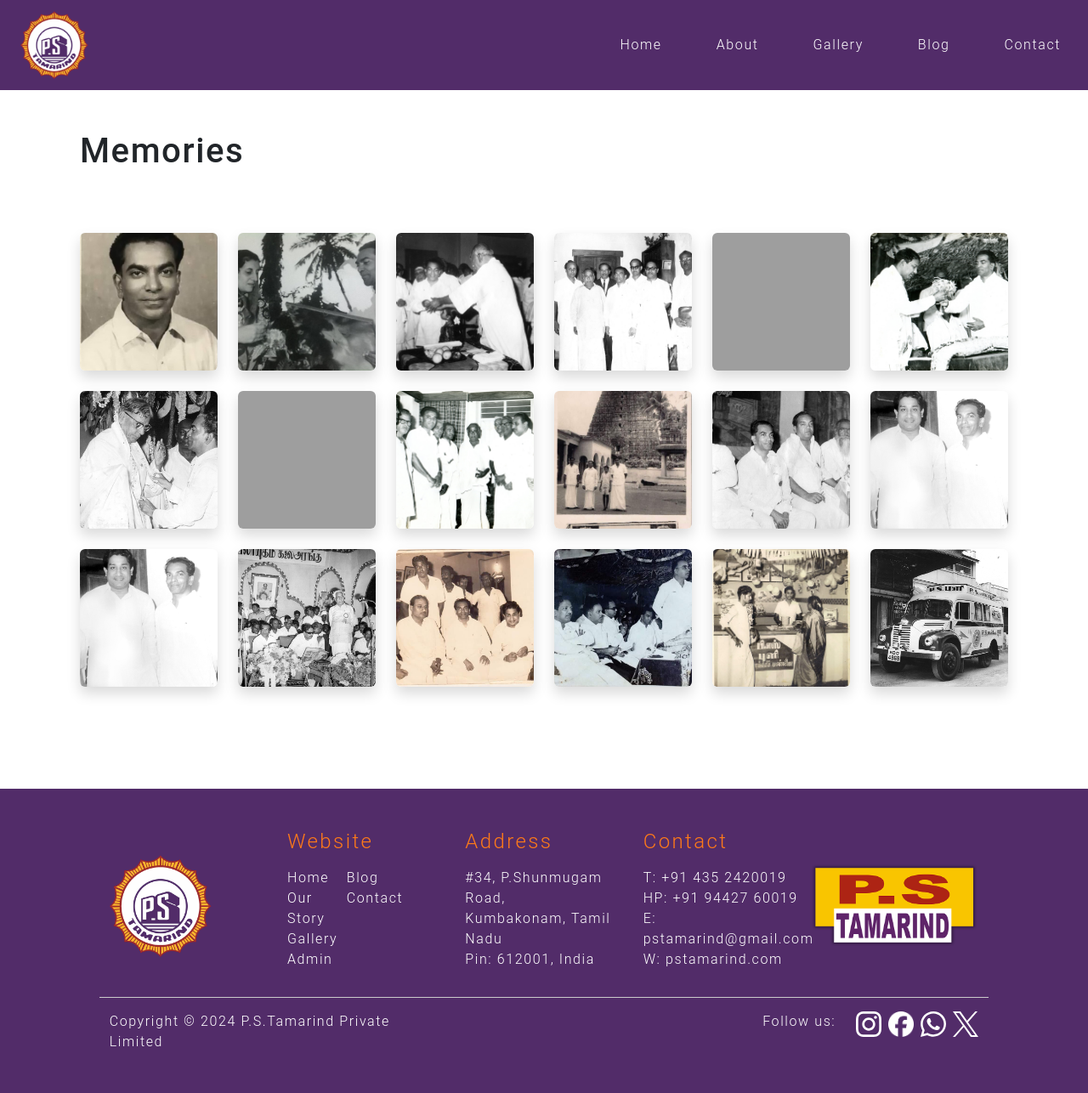
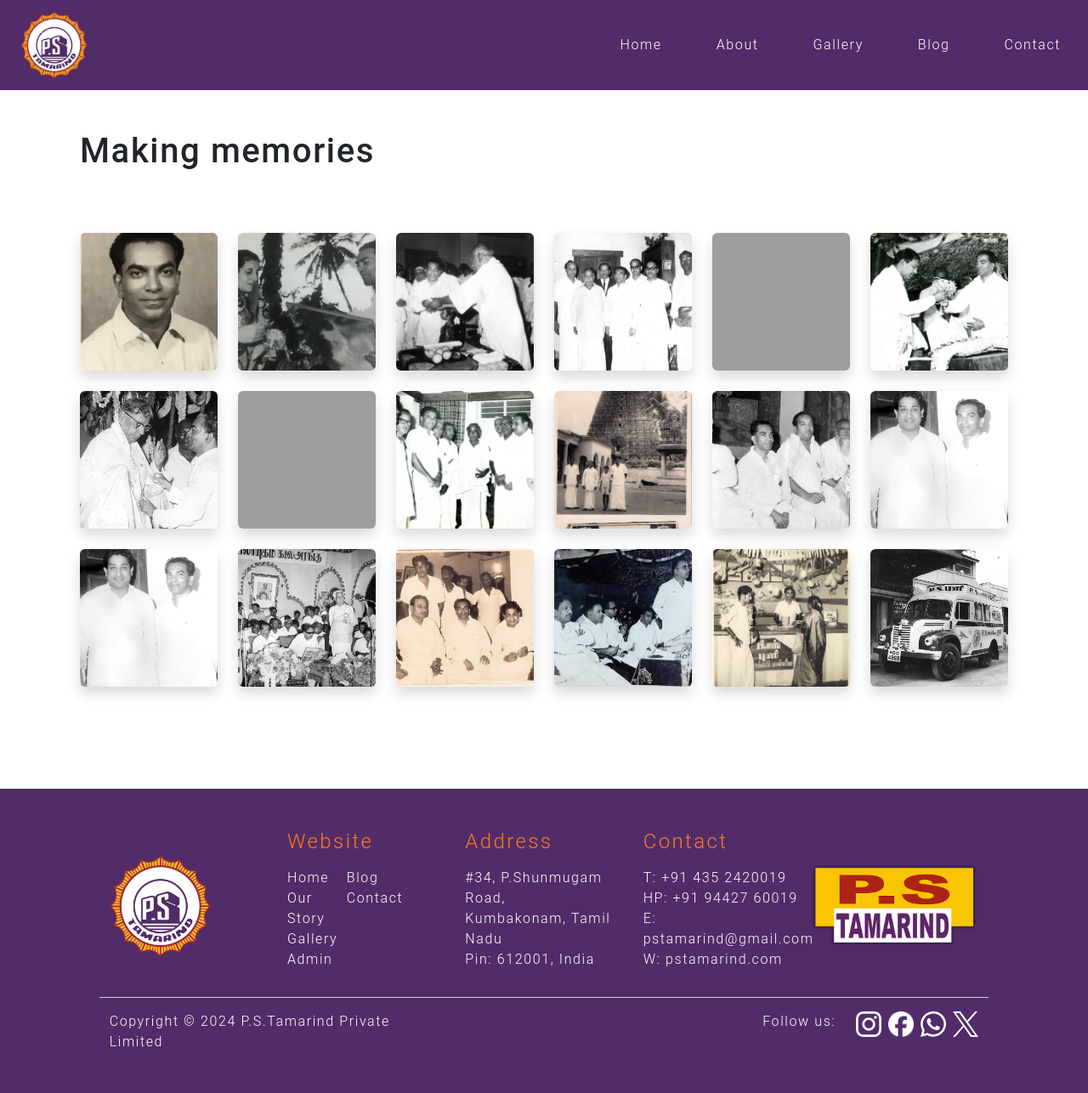
Before and after one commit to maheshram-hs/PS-Tamarind, a Django app: page /gallery/ in a window 1280 px wide. Shown: the whole page at 85% size. Run offline with Django 5.2, Linux system fonts and the light colour scheme; some web fonts are replaced; grey boxes are pictures that could not be loaded.

Commit message:
Update m and p

```diff
--- a/web/templates/about.html
+++ b/web/templates/about.html
@@ -13,7 +13,7 @@
         <div class="container px-4 my-5">
             <div class="row">
                 <div class="col-md-6">
-                    <h1 class="mb-4">About Us</h1>
+                    <h1 class="mb-4">About us</h1>
                 </div>
                 <div class="col-md-6">
                     <p>Shri. P. Shunmugam laid the foundation for P.S.Tamarind in Kumbakonam, a town located in South
--- a/web/templates/gallery.html
+++ b/web/templates/gallery.html
@@ -11,7 +11,7 @@
 <main>
     <section class="gallery-section">
         <div class="container px-4 my-5 pb-5">
-            <h1 class="my-4 pb-5">Memories</h1>
+            <h1 class="my-4 pb-5">Making memories</h1>
             <div class="row">
                 <div class="col-6 col-md-4 col-lg-2 mb-4">
                     <div class="img-container rounded shadow"><img class="#" src="{% static 'web/img/carousel/gallery1.jpg' %}" alt=""></div>
```
